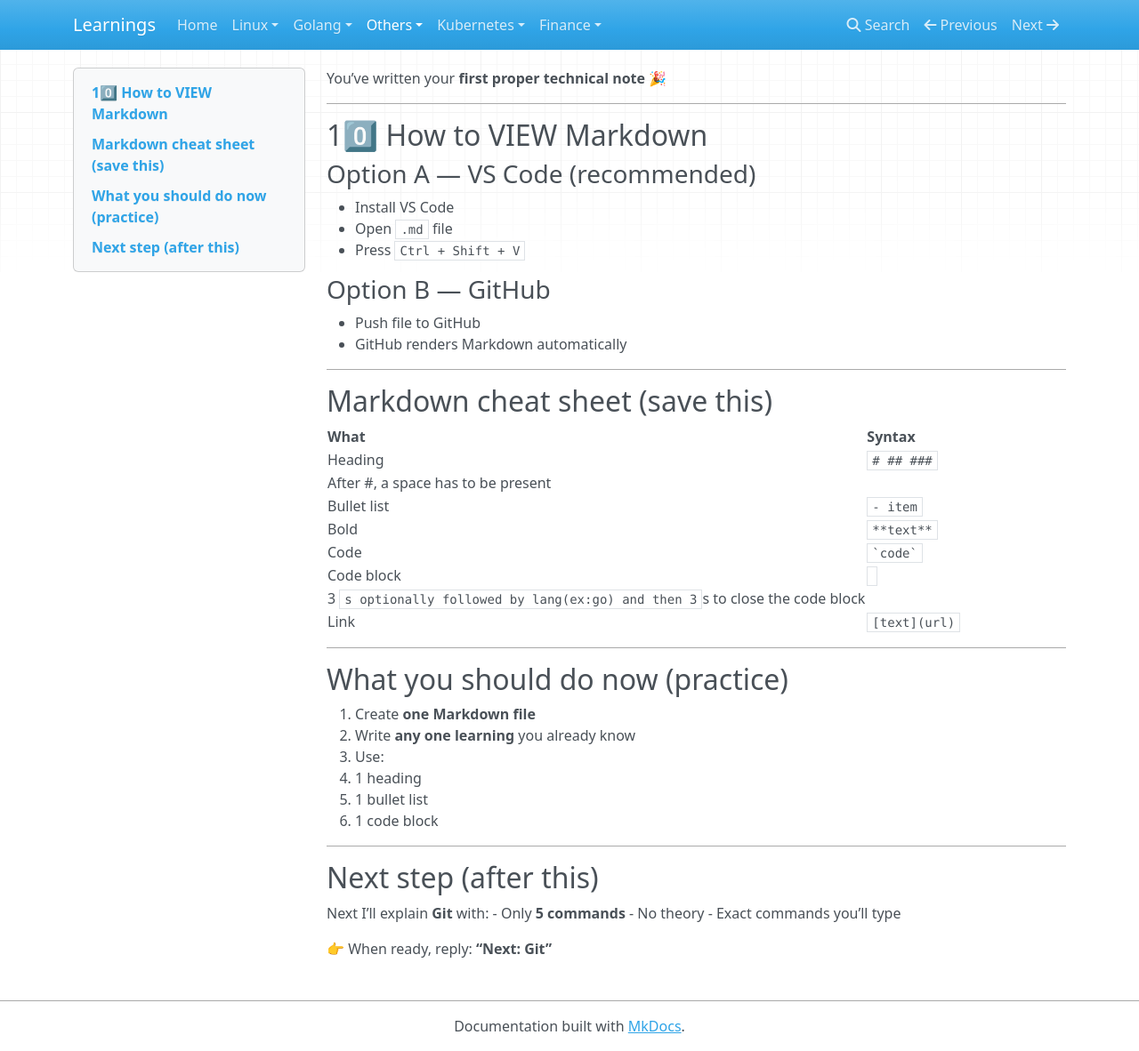
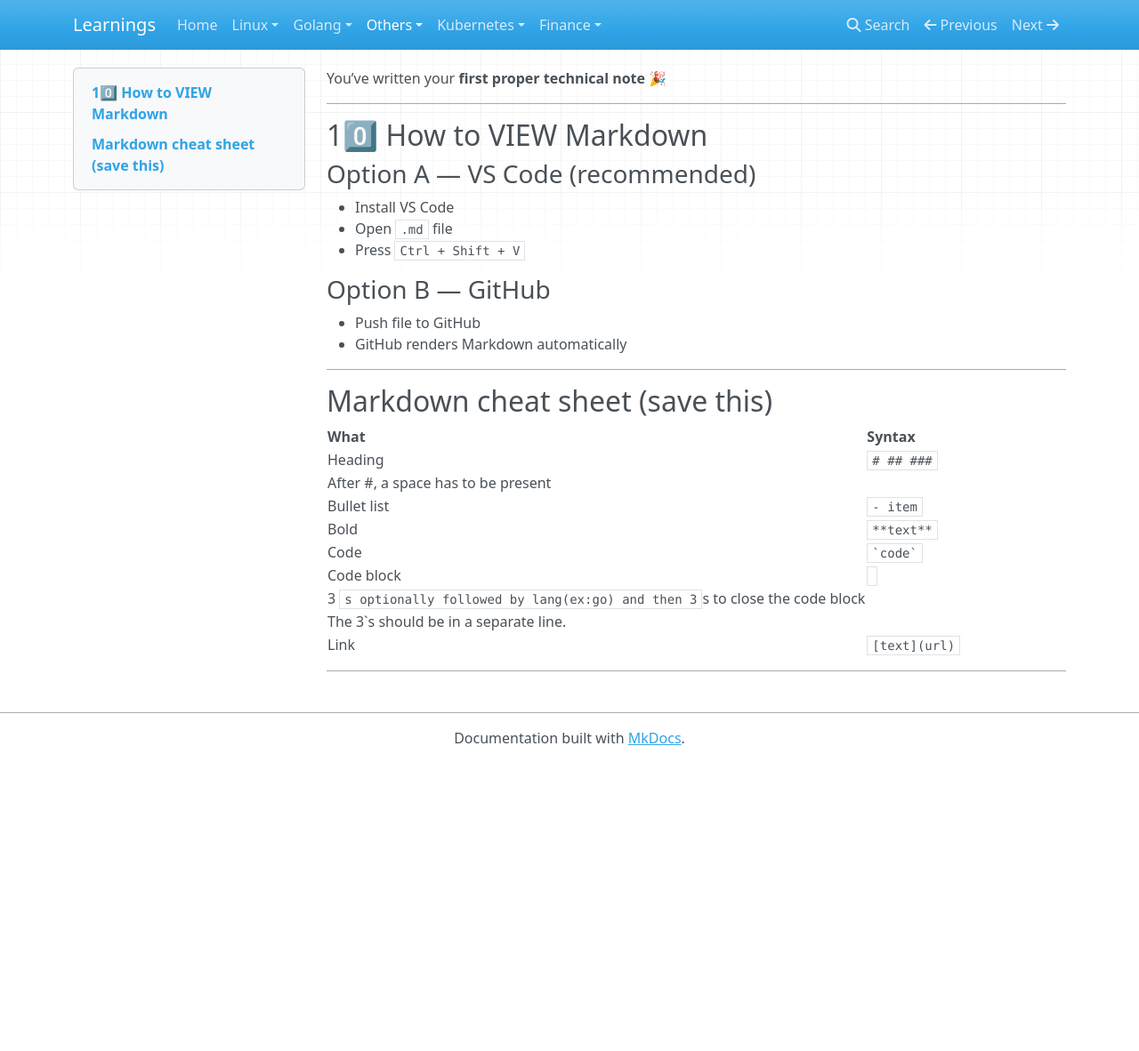
Before and after one commit to githubfordevops/Learnings, an MkDocs documentation site: the page built from docs/others/Helpfile.md, in a window 1280 px wide and 1182 px high. Shown: the whole window at 89% size. Built offline with MkDocs 1.6.1, drawn with Linux system fonts in a browser that asks for light colours; nearby versions of some CDN libraries.

Commit message:
Remove practice and next steps from Helpfile.md
Removed practice and next steps sections from Helpfile.md.

````diff
--- a/docs/others/Helpfile.md
+++ b/docs/others/Helpfile.md
@@ -27,26 +27,7 @@ Bold | `**text**` |
 Code | `` `code` `` |
 Code block | ``` ``` |
 3 `s optionally followed by lang(ex:go) and then 3`s to close the code block
+The 3`s should be in a separate line.
 Link | `[text](url)` |
 
 ---
-
-## What you should do now (practice)
-
-1. Create **one Markdown file**
-2. Write **any one learning** you already know
-3. Use:
-   - 1 heading
-   - 1 bullet list
-   - 1 code block
-
----
-
-## Next step (after this)
-
-Next I’ll explain **Git** with:
-- Only **5 commands**
-- No theory
-- Exact commands you’ll type
-
-👉 When ready, reply: **“Next: Git”**
````
